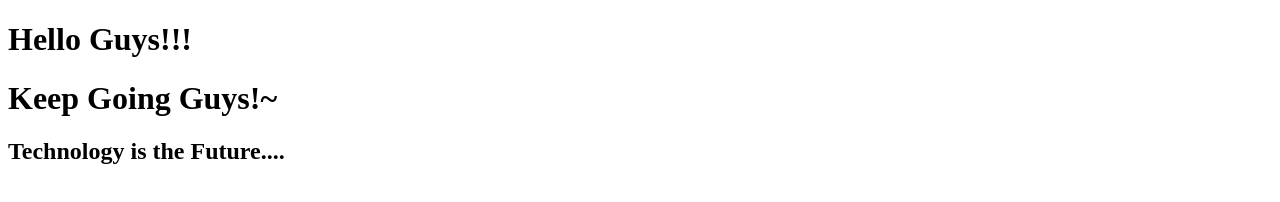
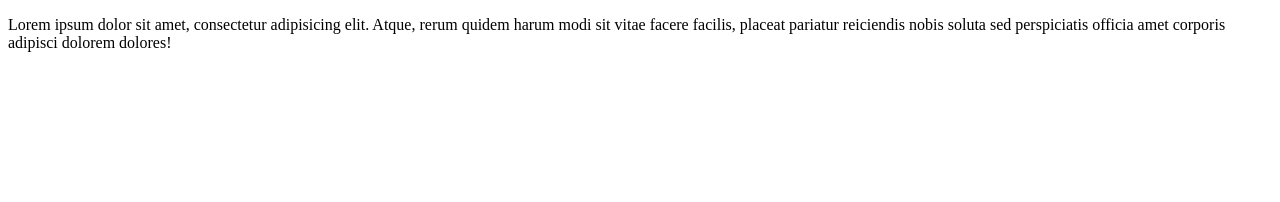
Before and after one commit to Arijit10x/background-generator, a plain HTML site: page index.html in a window 1280 px wide. Drawn offline with Linux system fonts and the light colour scheme.

Commit message:
check code

```diff
--- a/index.html
+++ b/index.html
@@ -9,9 +9,8 @@
 </head>
 
 <body>
-  <h1>Hello Guys!!!</h1>
-  <h1>Keep Going Guys!~</h1>
-  <h2>Technology is the Future....</h2>
+  <p>Lorem ipsum dolor sit amet, consectetur adipisicing elit. Atque, rerum quidem harum modi sit vitae facere facilis,
+    placeat pariatur reiciendis nobis soluta sed perspiciatis officia amet corporis adipisci dolorem dolores!</p>
 </body>
 
 </html>
```
